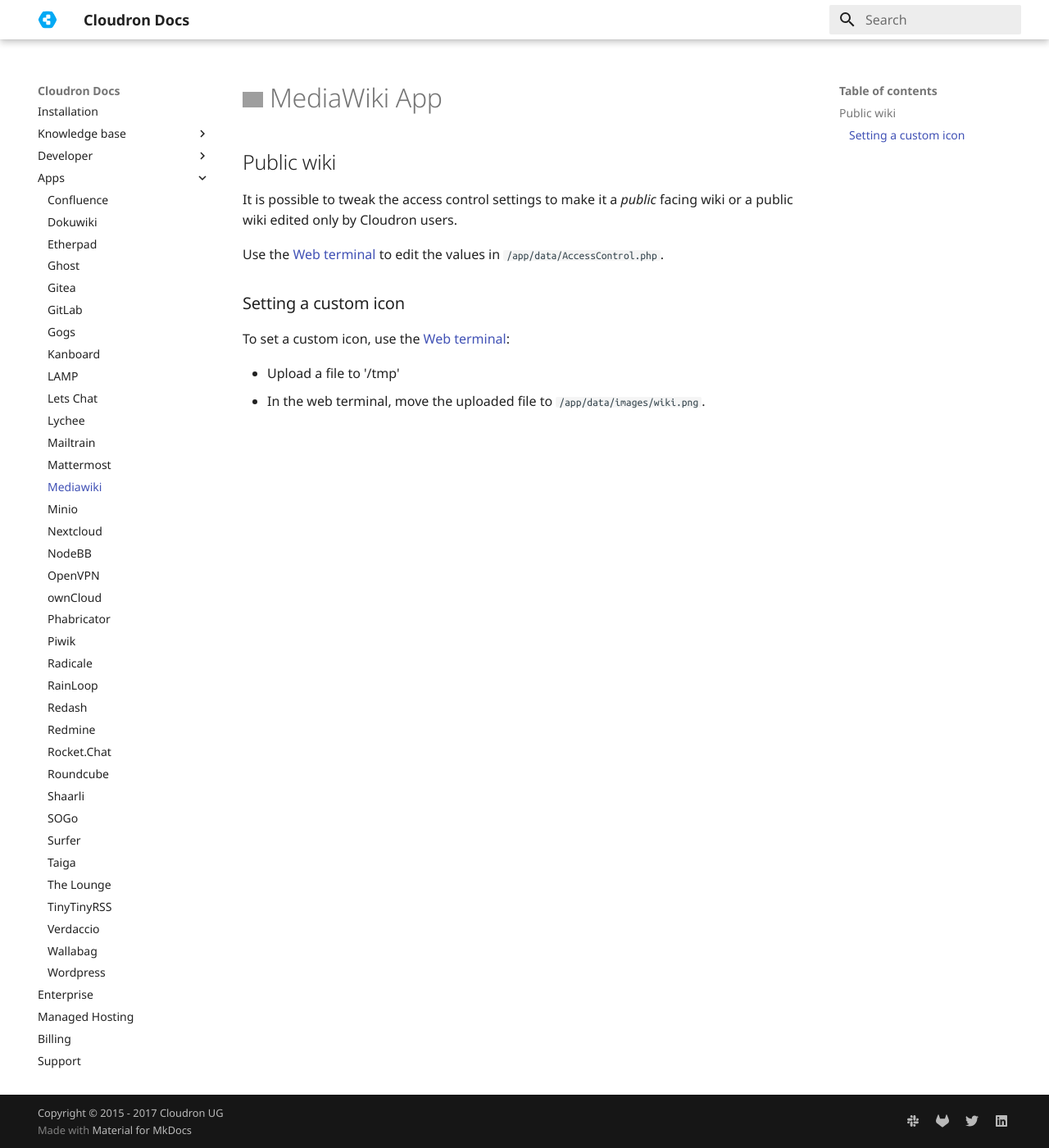
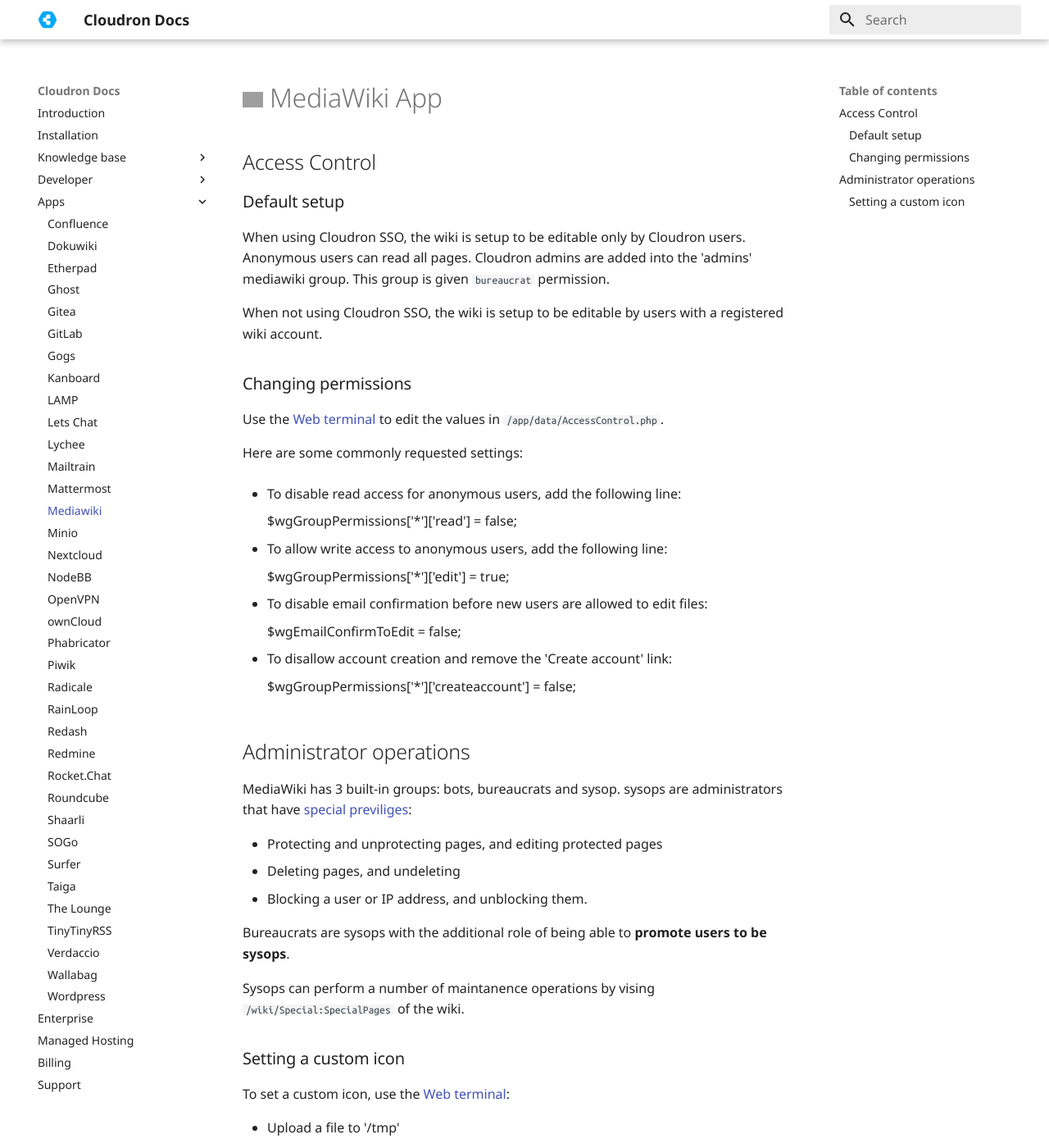
Before and after one commit to M-arcus/cloudron-docs, an MkDocs documentation site: the page built from docs/documentation/apps/mediawiki.md, in a window 1280 px wide and 1400 px high. Shown: the whole window at 82% size. Built offline with MkDocs 1.6.1 and Material for MkDocs 9.7.7, drawn with Linux system fonts in a browser that asks for light colours; old or Windows-style settings are respelled for this version of MkDocs; grey boxes are pictures that could not be loaded.

Commit message:
mw: update docs for non-sso

```diff
--- a/docs/documentation/apps/mediawiki.md
+++ b/docs/documentation/apps/mediawiki.md
@@ -1,12 +1,51 @@
 # <img src="/img/mediawiki-logo.png" width="25px"> MediaWiki App
 
-## Public wiki
+## Access Control
 
-It is possible to tweak the access control settings to make it
-a _public_ facing wiki or a public wiki edited only by Cloudron users.
+### Default setup
 
-Use the [Web terminal](/documentation/apps/#web-terminal)
-to edit the values in `/app/data/AccessControl.php`.
+When using Cloudron SSO, the wiki is setup to be editable only by Cloudron users.
+Anonymous users can read all pages. Cloudron admins are added into the 'admins'
+mediawiki group. This group is given `bureaucrat` permission.
+
+When not using Cloudron SSO, the wiki is setup to be editable by users with a
+registered wiki account.
+
+### Changing permissions
+
+Use the [Web terminal](/documentation/apps/#web-terminal) to edit the values in
+`/app/data/AccessControl.php`.
+
+Here are some commonly requested settings:
+
+* To disable read access for anonymous users, add the following line:
+
+    $wgGroupPermissions['*']['read'] = false;
+
+* To allow write access to anonymous users, add the following line:
+
+    $wgGroupPermissions['*']['edit'] = true;
+
+* To disable email confirmation before new users are allowed to edit files:
+
+    $wgEmailConfirmToEdit = false;
+
+* To disallow account creation and remove the 'Create account' link:
+
+    $wgGroupPermissions['*']['createaccount'] = false;
+
+## Administrator operations
+
+MediaWiki has 3 built-in groups: bots, bureaucrats and sysop. sysops are administrators that have
+[special previliges](https://www.mediawiki.org/wiki/Help:Sysops_and_permissions):
+
+* Protecting and unprotecting pages, and editing protected pages
+* Deleting pages, and undeleting
+* Blocking a user or IP address, and unblocking them.
+
+Bureaucrats are sysops with the additional role of being able to **promote users to be sysops**.
+
+Sysops can perform a number of maintanence operations by vising `/wiki/Special:SpecialPages` of the wiki.
 
 ### Setting a custom icon
 
```
